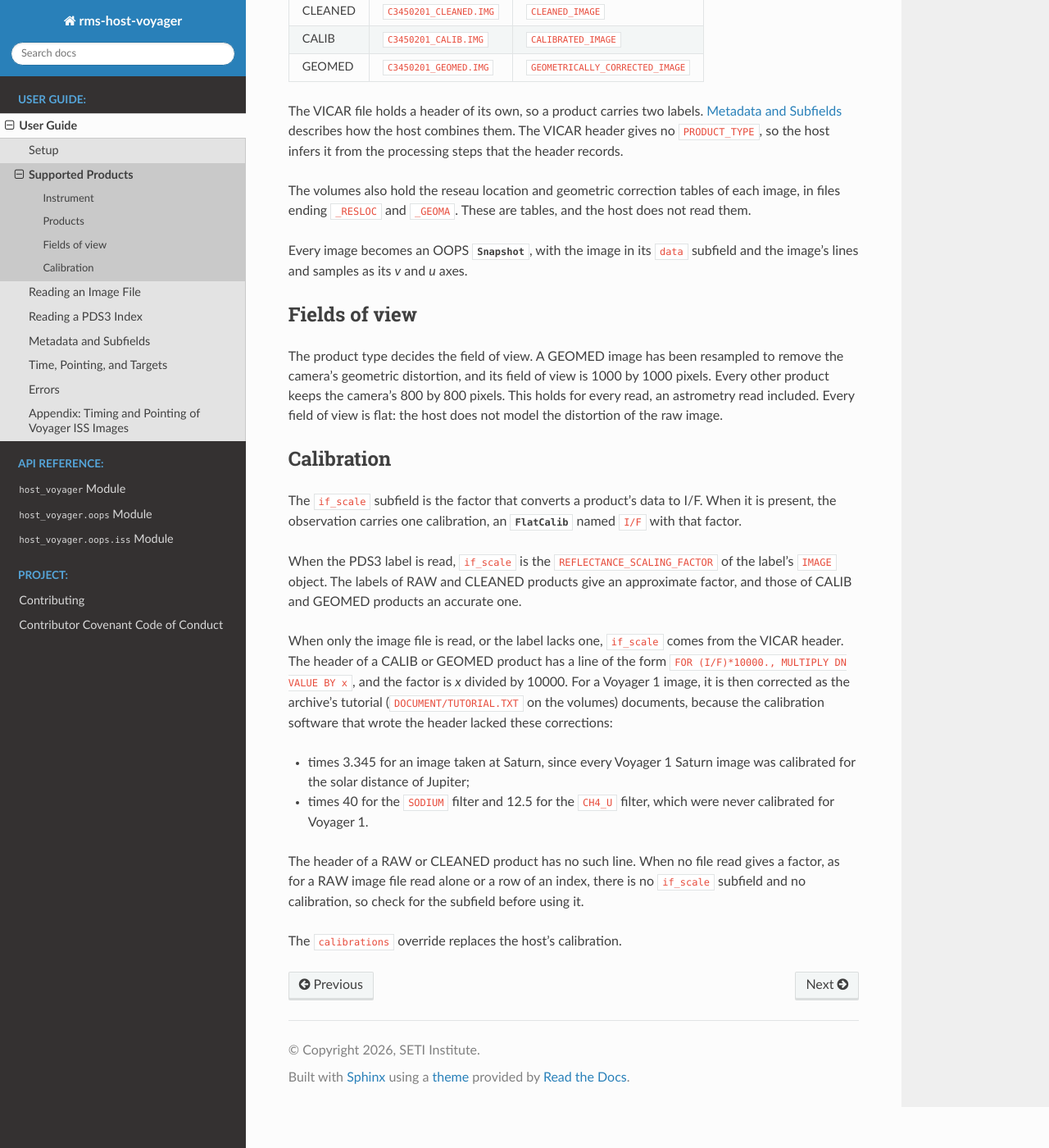
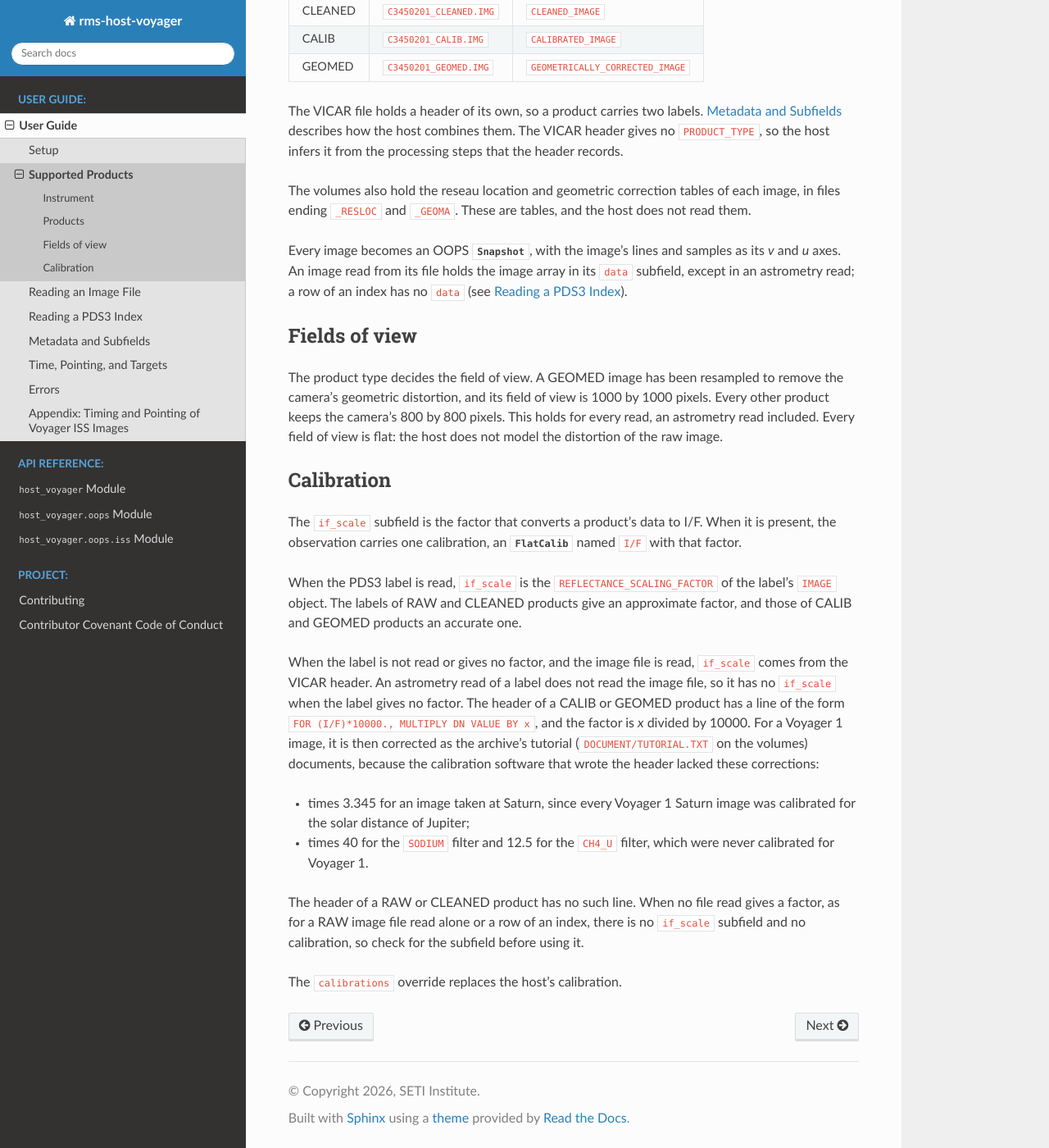
Before and after one commit to SETI/rms-host-voyager, a Sphinx documentation site: the page built from docs/user_guide/user_guide_products.rst, in a window 1280 px wide and 1400 px high, scrolled down 535 px. Shown: the whole window at 82% size. Built offline with Sphinx 7.4.7 and the Read the Docs theme 3.1.0, drawn with Linux system fonts in a browser that asks for light colours.

Commit message:
Fix the CodeRabbit review findings on the docs
- The products chapter says that only an image read from its file has
  data, and that an astrometry read of a label without a factor has no
  if_scale, since the header is not read.
- The all-planets test of used_kernels checks every planet and its
  barycenter, not only the first three.

Co-Authored-By: Claude Opus 5.5 <noreply@anthropic.com>
Claude-Session: https://claude.ai/code/session_01RG3ZiBNx376YVT9xgP1ET9

```diff
--- a/docs/user_guide/user_guide_products.rst
+++ b/docs/user_guide/user_guide_products.rst
@@ -44,8 +44,10 @@ The volumes also hold the reseau location and geometric correction tables of eac
 in files ending ``_RESLOC`` and ``_GEOMA``. These are tables, and the host does not read
 them.
 
-Every image becomes an OOPS :class:`~oops.observation.Snapshot`, with the image in its
-``data`` subfield and the image's lines and samples as its *v* and *u* axes.
+Every image becomes an OOPS :class:`~oops.observation.Snapshot`, with the image's lines
+and samples as its *v* and *u* axes. An image read from its file holds the image array in
+its ``data`` subfield, except in an astrometry read; a row of an index has no ``data``
+(see :doc:`user_guide_index`).
 
 Fields of view
 ==============
@@ -67,8 +69,9 @@ When the PDS3 label is read, ``if_scale`` is the ``REFLECTANCE_SCALING_FACTOR``
 label's ``IMAGE`` object. The labels of RAW and CLEANED products give an approximate
 factor, and those of CALIB and GEOMED products an accurate one.
 
-When only the image file is read, or the label lacks one, ``if_scale`` comes from
-the VICAR header. The header of a CALIB or GEOMED product has a line of the form ``FOR
+When the label is not read or gives no factor, and the image file is read, ``if_scale``
+comes from the VICAR header. An astrometry read of a label does not read the image file,
+so it has no ``if_scale`` when the label gives no factor. The header of a CALIB or GEOMED product has a line of the form ``FOR
 (I/F)*10000., MULTIPLY DN VALUE BY x``, and the factor is *x* divided by 10000. For a
 Voyager 1 image, it is then corrected as the archive's tutorial
 (``DOCUMENT/TUTORIAL.TXT`` on the volumes) documents, because the calibration software
```
Also changed, not shown: 1 other file.
